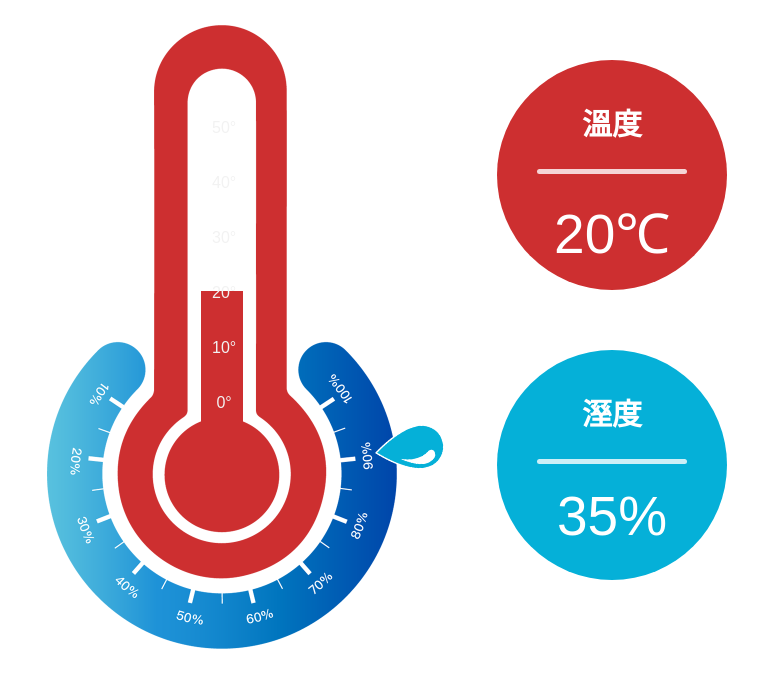
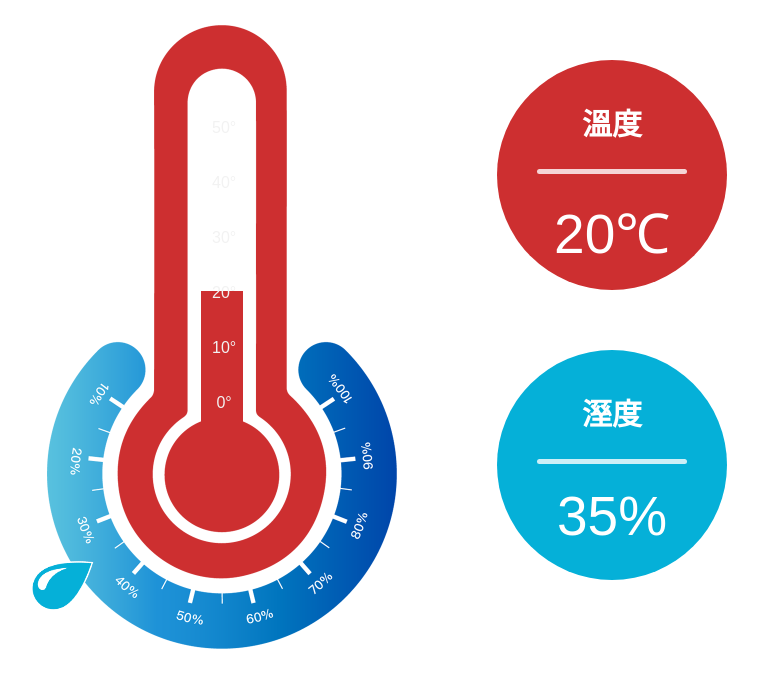
Before and after one commit to birteliu/temperature, a plain HTML site: page index.html in a window 1280 px wide. Shown: the whole page, without its empty margins (243-1001 px from the left). Drawn offline with Linux system fonts and the light colour scheme.

Commit message:
no message

```diff
--- a/index.html
+++ b/index.html
@@ -51,7 +51,7 @@
         -webkit-transform: rotate(56deg);
         -o-transform: rotate(56deg);
         -ms-transform: rotate(56deg);
-        transform: rotate(-98deg);
+        transform: rotate(56deg);
     }
 
     .degree {
```
